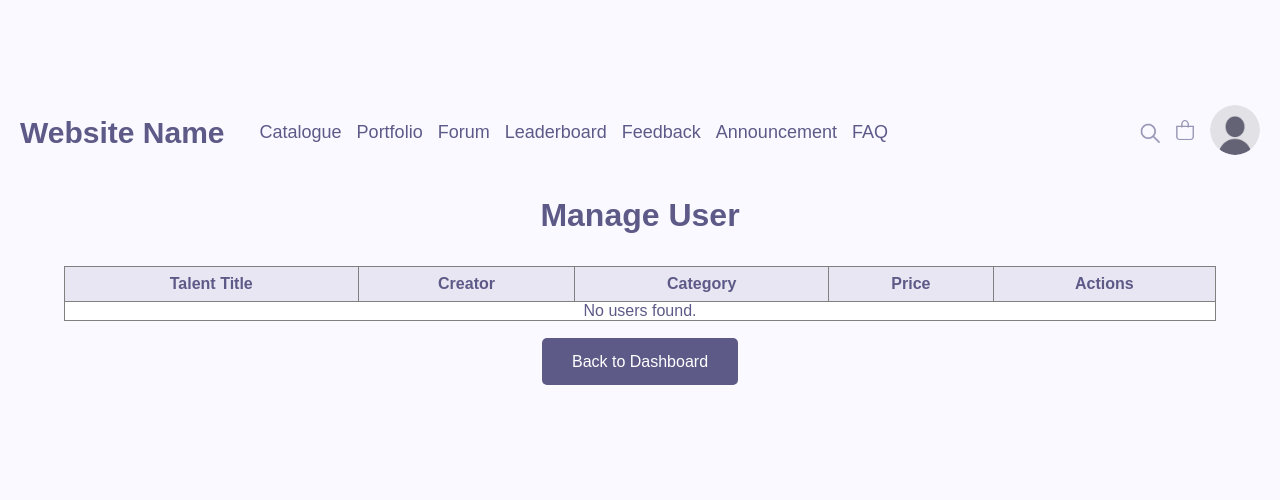
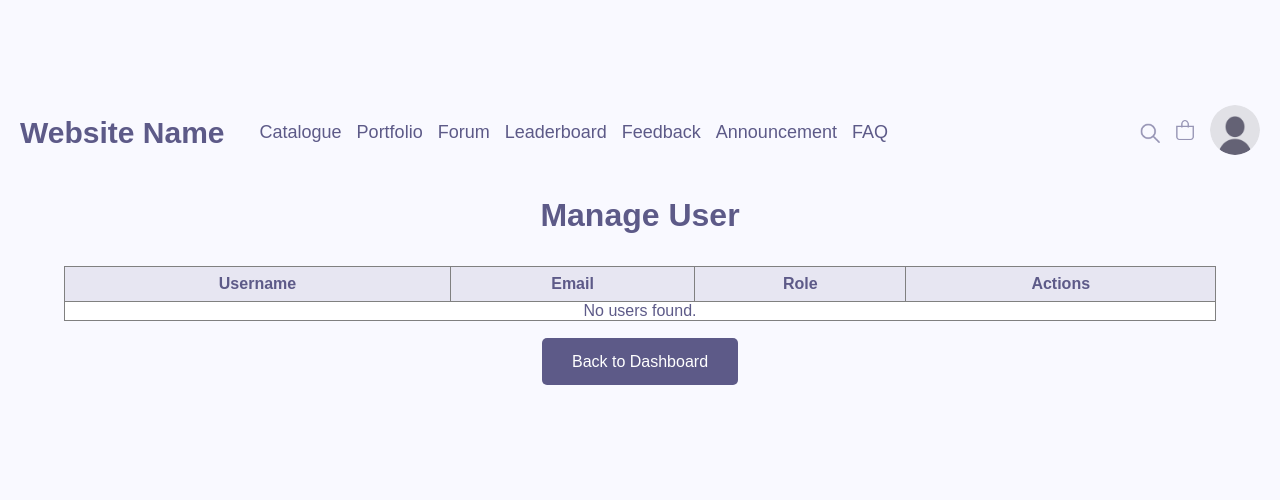
Before and after one commit to luqhak1m/MMU-talent-showcase-Group_AF, a PHP site: page /admin/manage_user.php in a window 1280 px wide. Shown: the top 500 px of the page. Run offline with PHP 8.4, Linux system fonts and the light colour scheme; data that the repository does not hold is empty; some libraries are stand-ins or nearby versions.

Commit message:
modify table

```diff
--- a/src/View/admin/manage_user.php
+++ b/src/View/admin/manage_user.php
@@ -14,10 +14,9 @@
         <table border="1" style="width:90%; margin: 2em auto; border-collapse: collapse; background-color: #fff;">
             <thead>
                 <tr style="background-color: #E7E6F2;">
-                    <th style="padding: 8px;">Talent Title</th>
-                    <th style="padding: 8px;">Creator</th>
-                    <th style="padding: 8px;">Category</th>
-                    <th style="padding: 8px;">Price</th>
+                    <th style="padding: 8px;">Username</th>
+                    <th style="padding: 8px;">Email</th>
+                    <th style="padding: 8px;">Role</th>
                     <th style="padding: 8px;">Actions</th>
                 </tr>
             </thead>
```
